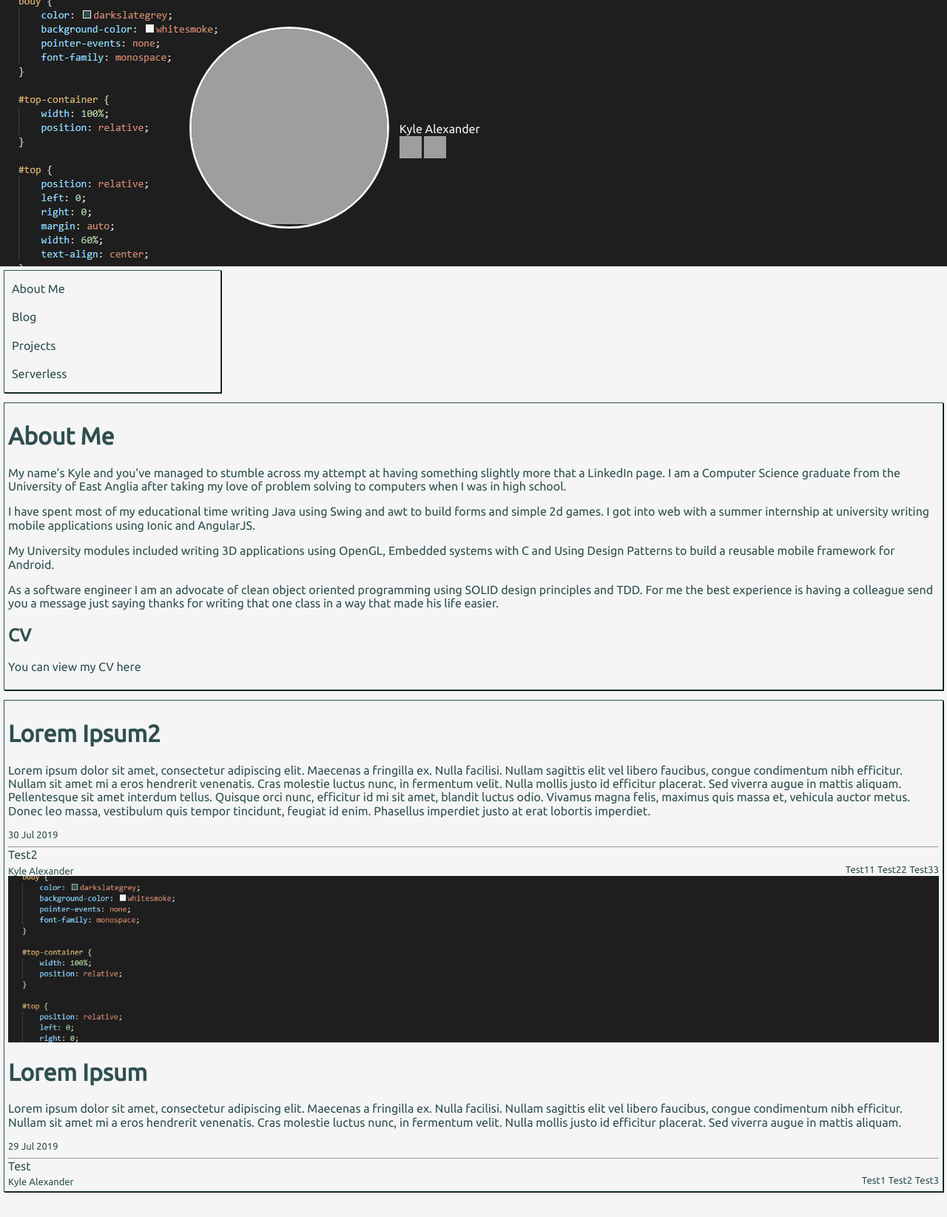
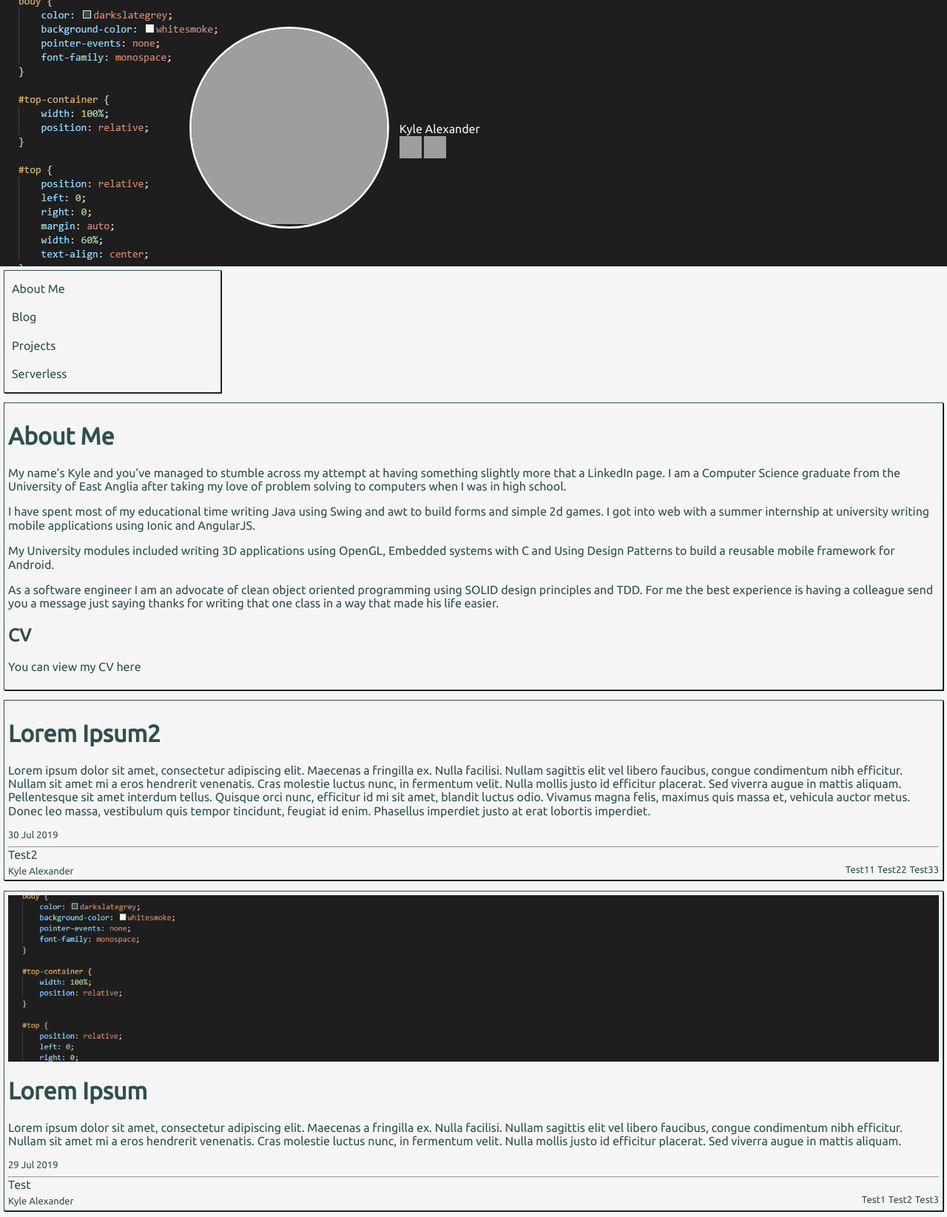
Before and after one commit to Mcphylus12/mcphylus12.github.io, a Jekyll site: the page built from index.md, in a window 1280 px wide. Shown: the whole page at 74% size. Built offline with Jekyll 4.4.1, drawn with Linux system fonts in a browser that asks for light colours; before the commit the page ends 1620 px from its top, so only the background shows below that; grey boxes are pictures that could not be loaded.

Commit message:
moved post section each post

```diff
--- a/_includes/posts.html
+++ b/_includes/posts.html
@@ -1,7 +1,7 @@
 <div id="posts">
     {% for post in site.posts %}
         {% if post.visible %}
-            <div id="post">
+            <div id="post" class="section">
                 <a href="{{ post.url }}">
                     <div class="post-container">
                             {% if post.Image %}
--- a/_layouts/page.html
+++ b/_layouts/page.html
@@ -45,9 +45,7 @@
         <div id="content" class="section">
             {{ content }}
         </div>
-        <div class="section">
-            {% include posts.html %}
-        </div>
+        {% include posts.html %}
     </div>
   </body>
 </html>
```
